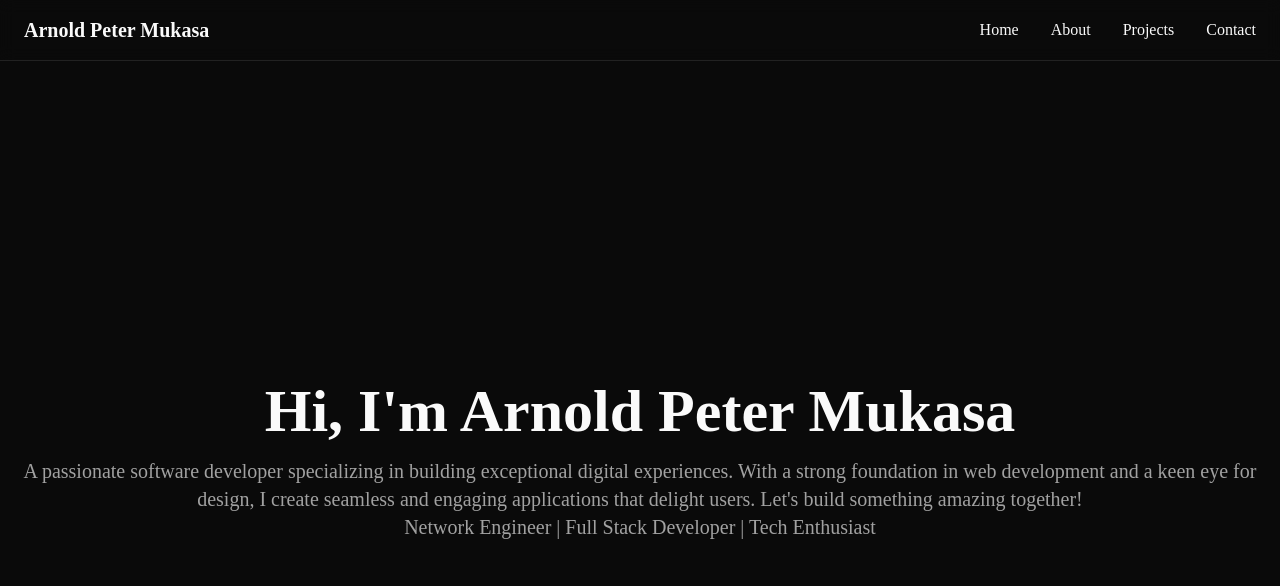
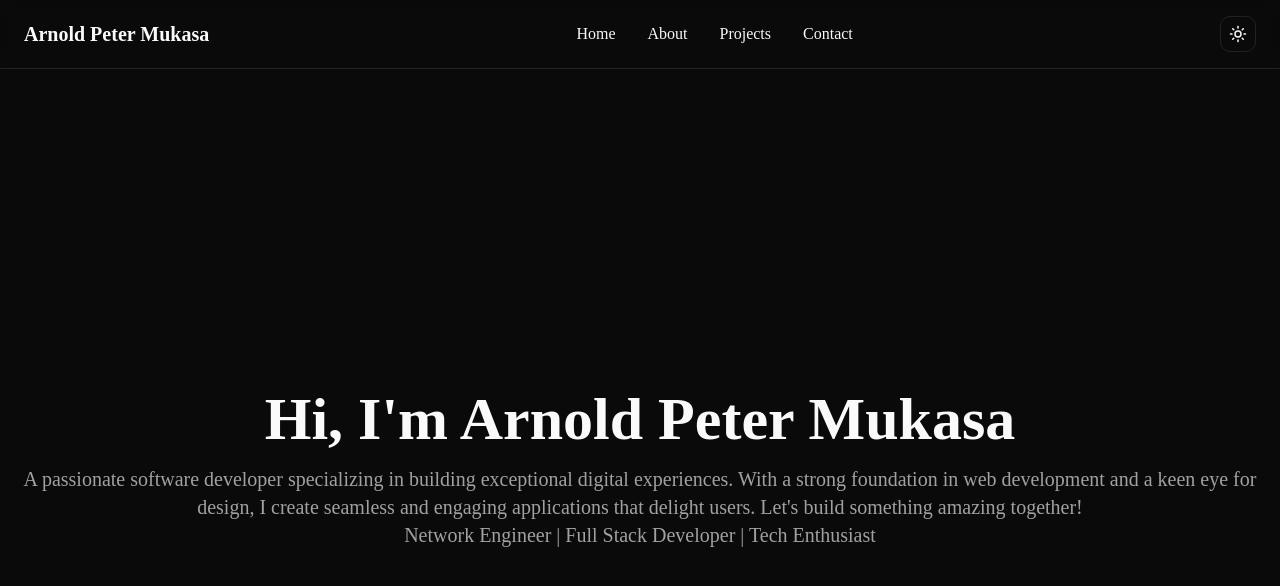
Before and after one commit to ArnoldPeterMukasa/portfolio-v2, a Next.js app: page / in a window 1280 px wide. Shown: the top 586 px of the page. Built offline with nearby package versions, Linux system fonts and the light colour scheme.

Commit message:
modified

```diff
--- a/components/layout/Navbar.tsx
+++ b/components/layout/Navbar.tsx
@@ -1,3 +1,4 @@
+import ThemeToggle from "./ThemeToggle";
 export default function Navbar() {
     return (
         <nav className="sticky top-0 z-50 border-b bg-background/80 backdrop-blur">
@@ -11,6 +12,7 @@ export default function Navbar() {
                     <li><a href="#projects">Projects</a></li>
                     <li><a href="#contact">Contact</a></li>
                 </ul>
+                <ThemeToggle/>
             </div>
         </nav>
     );
```
